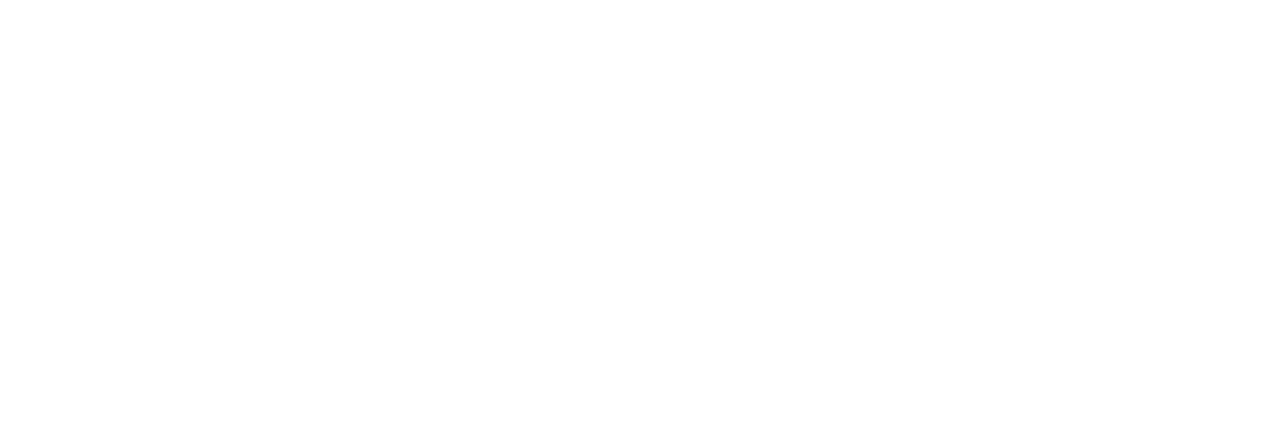
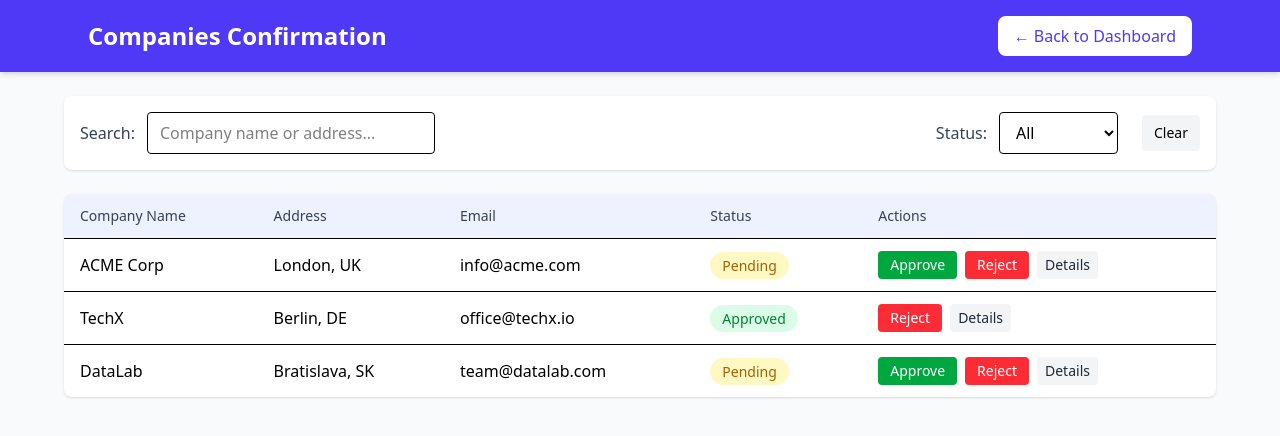
Before and after one commit to Edodian/System-Evidencie-Odbornej-Praxe, a Vue app in the folder Frontend/: page /guarantor/companies in a window 1280 px wide. Before the commit this address had no page. Shown: the top 436 px of the page. Built offline with nearby package versions, Linux system fonts and the light colour scheme; the HTML template or start-up script is replaced by a standard one.

Commit message:
feature: Implement guarantor companies confirmation page

```diff
--- a/Frontend/src/router/index.js
+++ b/Frontend/src/router/index.js
@@ -20,6 +20,7 @@
   { path: '/change-password', name: 'ChangePassword', component: () => import('@/views/ChangePassword.vue')},
   { path: '/enter-temp-password', name: 'EnterTempPassword', component: () => import('@/views/EnterTempPassword.vue') },
   { path: '/create-new-password', name: 'CreatePassword', component: () => import('@/views/CreateNewPassword.vue') },
+  { path: '/guarantor/companies', name: 'GuarantorCompanies', component: () => import('@/views/GuarantorCompanies.vue') },
 
 
   // === Dashboards (private routes) ===
--- a/Frontend/src/views/DashboardGuarantor.vue
+++ b/Frontend/src/views/DashboardGuarantor.vue
@@ -4,41 +4,61 @@
     <header class="bg-indigo-600 text-white py-4 shadow-md">
       <div class="max-w-6xl mx-auto flex justify-between items-center px-6">
         <h1 class="text-2xl font-semibold">Guarantor Dashboard</h1>
+
+        <div class="flex items-center gap-3">
+          <!-- Companies Button - теперь с иконкой -->
+          <button
+            @click="goToCompanies"
+            class="flex items-center gap-2 bg-white/20 hover:bg-white/30 text-white font-medium px-4 py-2 rounded-lg transition-all duration-200 backdrop-blur-sm border border-white/20"
+            title="View Companies"
+          >
+            <svg class="w-5 h-5" fill="none" stroke="currentColor" viewBox="0 0 24 24">
+              <path stroke-linecap="round" stroke-linejoin="round" stroke-width="2" d="M19 21V5a2 2 0 00-2-2H7a2 2 0 00-2 2v16m14 0h2m-2 0h-5m-9 0H3m2 0h5M9 7h1m-1 4h1m4-4h1m-1 4h1m-5 10v-5a1 1 0 011-1h2a1 1 0 011 1v5m-4 0h4"/>
+            </svg>
+            <span class="hidden sm:inline">Companies</span>
+          </button>
+
+          <!-- Logout Button - сдвинут вправо и с иконкой -->
           <button
             @click="logout"
-          class="bg-white text-indigo-600 font-medium px-4 py-2 rounded-lg hover:bg-indigo-100"
+            class="flex items-center gap-2 bg-white text-indigo-600 font-medium px-4 py-2 rounded-lg hover:bg-indigo-100 transition-all duration-200 shadow-sm hover:shadow-md"
           >
-          Logout
+            <svg class="w-5 h-5" fill="none" stroke="currentColor" viewBox="0 0 24 24">
+              <path stroke-linecap="round" stroke-linejoin="round" stroke-width="2" d="M17 16l4-4m0 0l-4-4m4 4H7m6 4v1a3 3 0 01-3 3H6a3 3 0 01-3-3V7a3 3 0 013-3h4a3 3 0 013 3v1"/>
+            </svg>
+            <span class="hidden sm:inline">Logout</span>
           </button>
+        </div>
       </div>
     </header>
 
     <!-- 🔹 Фильтры -->
+    <div class="max-w-6xl mx-auto px-6 mt-6">
       <div class="flex flex-wrap items-center justify-between gap-4 mb-6">
         <div class="flex flex-wrap gap-4">
           <div>
-          <label class="text-gray-700 mr-2">Student:</label>
+            <label class="text-gray-700 mr-2 text-sm font-medium">Student:</label>
             <input
               v-model="filters.student"
               type="text"
               placeholder="e.g. John Doe"
-            class="border rounded px-2 py-1"
+              class="border border-gray-300 rounded-lg px-3 py-2 text-sm focus:outline-none focus:ring-2 focus:ring-indigo-500 focus:border-transparent"
             />
           </div>
 
           <div>
-          <label class="text-gray-700 mr-2">Company:</label>
+            <label class="text-gray-700 mr-2 text-sm font-medium">Company:</label>
             <input
               v-model="filters.company"
               type="text"
               placeholder="e.g. ACME Corp"
-            class="border rounded px-2 py-1"
+              class="border border-gray-300 rounded-lg px-3 py-2 text-sm focus:outline-none focus:ring-2 focus:ring-indigo-500 focus:border-transparent"
             />
           </div>
 
           <div>
-          <label class="text-gray-700 mr-2">Year:</label>
-          <select v-model="filters.year" class="border rounded px-2 py-1">
+            <label class="text-gray-700 mr-2 text-sm font-medium">Year:</label>
+            <select v-model="filters.year" class="border border-gray-300 rounded-lg px-3 py-2 text-sm focus:outline-none focus:ring-2 focus:ring-indigo-500 focus:border-transparent">
               <option value="">All</option>
               <option v-for="year in years" :key="year" :value="year">
                 {{ year }}
@@ -47,8 +67,8 @@
           </div>
 
           <div>
-          <label class="text-gray-700 mr-2">Status:</label>
-          <select v-model="filters.status" class="border rounded px-2 py-1">
+            <label class="text-gray-700 mr-2 text-sm font-medium">Status:</label>
+            <select v-model="filters.status" class="border border-gray-300 rounded-lg px-3 py-2 text-sm focus:outline-none focus:ring-2 focus:ring-indigo-500 focus:border-transparent">
               <option value="">All</option>
               <option>Pending</option>
               <option>Approved</option>
@@ -59,61 +79,75 @@
 
         <button
           @click="exportReport"
-        class="bg-indigo-600 text-white px-4 py-2 rounded hover:bg-indigo-700"
+          class="flex items-center gap-2 bg-indigo-600 text-white px-4 py-2 rounded-lg hover:bg-indigo-700 transition-all duration-200 shadow-sm hover:shadow-md"
         >
+          <svg class="w-5 h-5" fill="none" stroke="currentColor" viewBox="0 0 24 24">
+            <path stroke-linecap="round" stroke-linejoin="round" stroke-width="2" d="M12 10v6m0 0l-3-3m3 3l3-3m2 8H7a2 2 0 01-2-2V5a2 2 0 012-2h5.586a1 1 0 01.707.293l5.414 5.414a1 1 0 01.293.707V19a2 2 0 01-2 2z"/>
+          </svg>
           Export Report
         </button>
       </div>
 
       <!-- 🔹 Таблица -->
-    <table class="min-w-full bg-white shadow rounded overflow-hidden">
+      <div class="bg-white shadow-lg rounded-xl overflow-hidden">
+        <table class="min-w-full">
           <thead>
             <tr class="bg-indigo-50">
-          <th class="py-2 px-4 text-left">Student</th>
-          <th class="py-2 px-4 text-left">Company</th>
-          <th class="py-2 px-4 text-left">Year</th>
-          <th class="py-2 px-4 text-left">Status</th>
-          <th class="py-2 px-4 text-left">Actions</th>
+              <th class="py-3 px-6 text-left text-sm font-semibold text-indigo-900">Student</th>
+              <th class="py-3 px-6 text-left text-sm font-semibold text-indigo-900">Company</th>
+              <th class="py-3 px-6 text-left text-sm font-semibold text-indigo-900">Year</th>
+              <th class="py-3 px-6 text-left text-sm font-semibold text-indigo-900">Status</th>
+              <th class="py-3 px-6 text-left text-sm font-semibold text-indigo-900">Actions</th>
             </tr>
           </thead>
-      <tbody>
+          <tbody class="divide-y divide-gray-200">
             <tr
               v-for="internship in filteredInternships"
               :key="internship.id"
-          class="border-t hover:bg-gray-50 transition"
+              class="hover:bg-gray-50 transition-colors duration-150"
             >
-          <td class="py-2 px-4">{{ internship.student }}</td>
-          <td class="py-2 px-4">{{ internship.company }}</td>
-          <td class="py-2 px-4">{{ internship.year }}</td>
-          <td class="py-2 px-4">
+              <td class="py-4 px-6 text-sm text-gray-900">{{ internship.student }}</td>
+              <td class="py-4 px-6 text-sm text-gray-700">{{ internship.company }}</td>
+              <td class="py-4 px-6 text-sm text-gray-700">{{ internship.year }}</td>
+              <td class="py-4 px-6">
                 <span
-              class="px-3 py-1 rounded-full text-sm font-medium"
+                  class="inline-flex items-center px-3 py-1 rounded-full text-sm font-medium"
                   :class="{
-                'bg-yellow-100 text-yellow-700': internship.status === 'Pending',
-                'bg-green-100 text-green-700': internship.status === 'Approved',
-                'bg-red-100 text-red-700': internship.status === 'Rejected'
+                    'bg-yellow-100 text-yellow-800': internship.status === 'Pending',
+                    'bg-green-100 text-green-800': internship.status === 'Approved',
+                    'bg-red-100 text-red-800': internship.status === 'Rejected'
                   }"
                 >
                   {{ internship.status }}
                 </span>
               </td>
-          <td class="py-2 px-4">
+              <td class="py-4 px-6">
+                <div class="flex gap-2">
                   <button
-              class="bg-green-600 text-white px-3 py-1 rounded hover:bg-green-700 mr-2"
+                    class="flex items-center gap-1 bg-green-600 text-white px-3 py-2 rounded-lg hover:bg-green-700 transition-colors duration-200 text-sm font-medium"
                     @click="updateStatus(internship.id, 'Approved')"
                   >
+                    <svg class="w-4 h-4" fill="none" stroke="currentColor" viewBox="0 0 24 24">
+                      <path stroke-linecap="round" stroke-linejoin="round" stroke-width="2" d="M5 13l4 4L19 7"/>
+                    </svg>
                     Approve
                   </button>
                   <button
-              class="bg-red-500 text-white px-3 py-1 rounded hover:bg-red-600"
+                    class="flex items-center gap-1 bg-red-500 text-white px-3 py-2 rounded-lg hover:bg-red-600 transition-colors duration-200 text-sm font-medium"
                     @click="updateStatus(internship.id, 'Rejected')"
                   >
+                    <svg class="w-4 h-4" fill="none" stroke="currentColor" viewBox="0 0 24 24">
+                      <path stroke-linecap="round" stroke-linejoin="round" stroke-width="2" d="M6 18L18 6M6 6l12 12"/>
+                    </svg>
                     Reject
                   </button>
+                </div>
               </td>
             </tr>
           </tbody>
         </table>
+      </div>
+    </div>
   </div>
 </template>
 
@@ -197,4 +231,7 @@
   console.log('✅ CSV exported:', filename)
 }
 
+const goToCompanies = () => {
+  router.push("/guarantor/companies")
+}
 </script>
--- /dev/null
+++ b/Frontend/src/views/GuarantorCompanies.vue
@@ -0,0 +1,175 @@
+<template>
+  <div class="min-h-screen bg-gray-50">
+    <!-- Header -->
+    <header class="bg-indigo-600 text-white py-4 shadow-md">
+      <div class="max-w-6xl mx-auto flex items-center justify-between px-6">
+        <h1 class="text-2xl font-semibold">Companies Confirmation</h1>
+
+        <div class="flex items-center gap-3">
+          <button
+            @click="goBack"
+            class="bg-white text-indigo-600 font-medium px-4 py-2 rounded-lg hover:bg-indigo-100"
+          >
+            ← Back to Dashboard
+          </button>
+        </div>
+      </div>
+    </header>
+
+    <!-- Filters -->
+    <div class="max-w-6xl mx-auto mt-6 bg-white p-4 rounded-lg shadow-sm flex flex-col md:flex-row md:items-center md:justify-between gap-4">
+      <div class="flex items-center gap-3">
+        <label class="text-gray-700 font-medium">Search:</label>
+        <input
+          v-model="filters.name"
+          type="text"
+          placeholder="Company name or address..."
+          class="border rounded px-3 py-2 w-72"
+        />
+      </div>
+
+      <div class="flex items-center gap-3">
+        <label class="text-gray-700 font-medium">Status:</label>
+        <select v-model="filters.status" class="border rounded px-3 py-2">
+          <option value="">All</option>
+          <option>Pending</option>
+          <option>Approved</option>
+          <option>Rejected</option>
+        </select>
+
+        <button
+          @click="clearFilters"
+          class="ml-3 text-sm bg-gray-100 hover:bg-gray-200 px-3 py-2 rounded"
+        >
+          Clear
+        </button>
+      </div>
+    </div>
+
+    <!-- Table -->
+    <div class="max-w-6xl mx-auto mt-6 bg-white shadow rounded-lg overflow-hidden">
+      <table class="min-w-full">
+        <thead class="bg-indigo-50">
+          <tr>
+            <th class="py-3 px-4 text-left text-sm font-medium text-gray-700">Company Name</th>
+            <th class="py-3 px-4 text-left text-sm font-medium text-gray-700 hidden lg:table-cell">Address</th>
+            <th class="py-3 px-4 text-left text-sm font-medium text-gray-700">Email</th>
+            <th class="py-3 px-4 text-left text-sm font-medium text-gray-700">Status</th>
+            <th class="py-3 px-4 text-left text-sm font-medium text-gray-700">Actions</th>
+          </tr>
+        </thead>
+
+        <tbody>
+          <tr
+            v-for="c in filteredCompanies"
+            :key="c.id"
+            class="border-t hover:bg-gray-50 transition"
+          >
+            <td class="py-3 px-4">{{ c.name }}</td>
+            <td class="py-3 px-4 hidden lg:table-cell">{{ c.address }}</td>
+            <td class="py-3 px-4">{{ c.email }}</td>
+
+            <td class="py-3 px-4">
+              <span
+                class="px-3 py-1 rounded-full text-sm font-medium"
+                :class="{
+                  'bg-yellow-100 text-yellow-700': c.status === 'Pending',
+                  'bg-green-100 text-green-700': c.status === 'Approved',
+                  'bg-red-100 text-red-700': c.status === 'Rejected'
+                }"
+              >
+                {{ c.status }}
+              </span>
+            </td>
+
+            <td class="py-3 px-4">
+              <div class="flex items-center gap-2">
+                <button
+                  v-if="c.status !== 'Approved'"
+                  class="bg-green-600 text-white px-3 py-1 rounded hover:bg-green-700 text-sm"
+                  @click="updateStatus(c.id, 'Approved')"
+                >
+                  Approve
+                </button>
+
+                <button
+                  v-if="c.status !== 'Rejected'"
+                  class="bg-red-500 text-white px-3 py-1 rounded hover:bg-red-600 text-sm"
+                  @click="updateStatus(c.id, 'Rejected')"
+                >
+                  Reject
+                </button>
+
+                <button
+                  class="bg-gray-100 text-gray-800 px-2 py-1 rounded hover:bg-gray-200 text-sm"
+                  @click="viewDetails(c)"
+                >
+                  Details
+                </button>
+              </div>
+            </td>
+          </tr>
+
+          <tr v-if="filteredCompanies.length === 0">
+            <td colspan="5" class="py-6 px-4 text-center text-gray-500">
+              No companies found for the current filters.
+            </td>
+          </tr>
+        </tbody>
+      </table>
+    </div>
+  </div>
+</template>
+
+<script setup>
+import { ref, computed } from "vue"
+import { useRouter } from "vue-router"
+
+const router = useRouter()
+
+const goBack = () => {
+  // если нужен конкретный маршрут, поправь сюда
+  router.push("/dashboard/guarantor")
+}
+
+// пример локальных данных — позже заменим на API
+const companies = ref([
+  { id: 1, name: "ACME Corp", address: "London, UK", email: "info@acme.com", status: "Pending" },
+  { id: 2, name: "TechX", address: "Berlin, DE", email: "office@techx.io", status: "Approved" },
+  { id: 3, name: "DataLab", address: "Bratislava, SK", email: "team@datalab.com", status: "Pending" }
+])
+
+const filters = ref({
+  name: "",
+  status: ""
+})
+
+const filteredCompanies = computed(() => {
+  return companies.value.filter(c => {
+    const q = filters.value.name.trim().toLowerCase()
+    const matchesName = !q || c.name.toLowerCase().includes(q) || c.address.toLowerCase().includes(q)
+    const matchesStatus = !filters.value.status || c.status === filters.value.status
+    return matchesName && matchesStatus
+  })
+})
+
+const updateStatus = (id, newStatus) => {
+  const company = companies.value.find(c => c.id === id)
+  if (company) company.status = newStatus
+}
+
+const viewDetails = (company) => {
+  // временно — просто лог. Можно открыть модалку или страницу с подробностями
+  console.log("View details for", company)
+  // router.push(`/guarantor/companies/${company.id}`)  // пример
+}
+
+const clearFilters = () => {
+  filters.value.name = ""
+  filters.value.status = ""
+}
+</script>
+
+<style scoped>
+/* можно добавить дополнительные мелкие стили здесь */
+</style>
```
Lines whose indentation alone changed are shown as unchanged.
